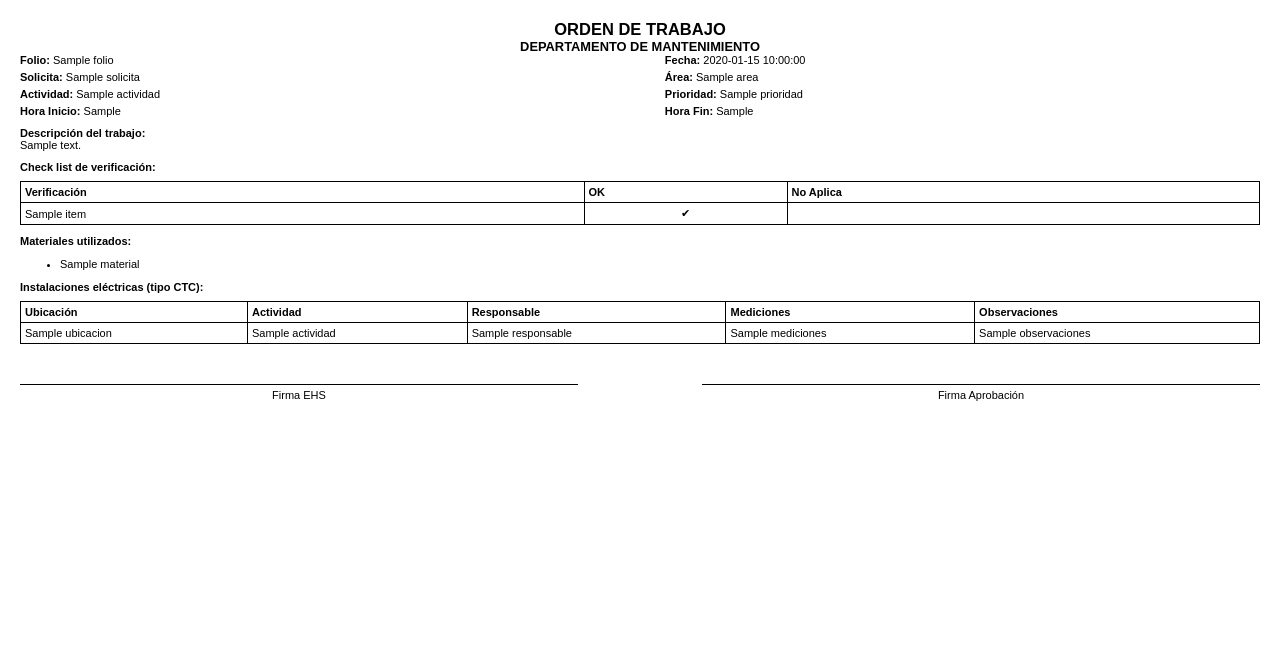
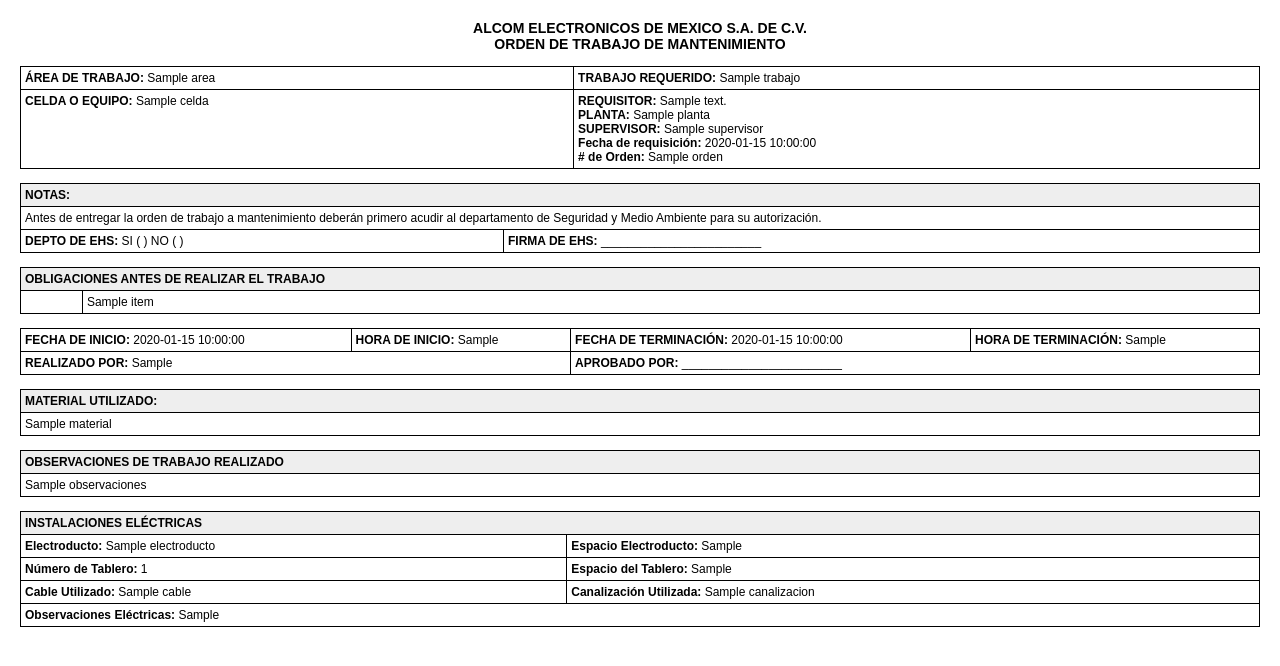
Before and after one commit to tenorio3g/Ordenes, a Flask app: template templates/pdf_template.html in a window 1280 px wide. Shown: the top 666 px of the page. Run offline with Flask 3, Linux system fonts and the light colour scheme; the template is opened without the code that fills it: most values are stand-ins (such as "Sample title", 1, 10 or a date in 2020).

Commit message:
Update pdf_template.html

```diff
--- a/templates/pdf_template.html
+++ b/templates/pdf_template.html
@@ -2,139 +2,164 @@
 <html lang="es">
 <head>
   <meta charset="UTF-8">
-    <title>Orden de Trabajo</title>
+  <title>Orden de Trabajo de Mantenimiento</title>
   <style>
+      @page {
+    size: 11in 8.5in;
+  }
   body {
     font-family: Arial, sans-serif;
-            font-size: 11px;
+    font-size: 12px;
     margin: 20px;
   }
-        h2, h3 {
-            text-align: center;
-            margin: 0;
+
+    body {
+      font-family: Arial, sans-serif;
+      font-size: 12px;
+      margin: 20px;
     }
-        .section {
-            margin-bottom: 10px;
-        }
-        .field-row {
-            display: flex;
-            justify-content: space-between;
-            margin-bottom: 5px;
-        }
-        .field {
-            width: 48%;
-        }
-        label {
-            font-weight: bold;
-        }
+
     table {
       width: 100%;
       border-collapse: collapse;
-            margin-top: 8px;
     }
-        th, td {
+
+    td, th {
       border: 1px solid #000;
       padding: 4px;
-            text-align: left;
+      vertical-align: top;
     }
-        .checkbox-cell {
+
+    .no-border {
+      border: none;
+    }
+
+    .center {
       text-align: center;
     }
-        .signature-section {
-            display: flex;
-            justify-content: space-between;
-            margin-top: 40px;
+
+    .checkbox {
+      font-family: DejaVu Sans, sans-serif;
     }
-        .signature {
-            width: 45%;
-            text-align: center;
-            border-top: 1px solid #000;
-            padding-top: 4px;
+
+    .section-title {
+      font-weight: bold;
+      background: #eee;
+      text-align: left;
     }
   </style>
 </head>
 <body>
 
-    <h2>ORDEN DE TRABAJO</h2>
-    <h3>DEPARTAMENTO DE MANTENIMIENTO</h3>
+  <h3 class="center">ALCOM ELECTRONICOS DE MEXICO S.A. DE C.V.<br>ORDEN DE TRABAJO DE MANTENIMIENTO</h3>
 
-    <div class="section">
-        <div class="field-row">
-            <div class="field"><label>Folio:</label> {{ data.folio }}</div>
-            <div class="field"><label>Fecha:</label> {{ data.fecha }}</div>
-        </div>
-        <div class="field-row">
-            <div class="field"><label>Solicita:</label> {{ data.solicita }}</div>
-            <div class="field"><label>Área:</label> {{ data.area }}</div>
-        </div>
-        <div class="field-row">
-            <div class="field"><label>Actividad:</label> {{ data.actividad }}</div>
-            <div class="field"><label>Prioridad:</label> {{ data.prioridad }}</div>
-        </div>
-        <div class="field-row">
-            <div class="field"><label>Hora Inicio:</label> {{ data.hora_inicio }}</div>
-            <div class="field"><label>Hora Fin:</label> {{ data.hora_fin }}</div>
-        </div>
-    </div>
-
-    <div class="section">
-        <label>Descripción del trabajo:</label>
-        <div>{{ data.descripcion }}</div>
-    </div>
-
-    <div class="section">
-        <label>Check list de verificación:</label>
   <table>
     <tr>
-                <th>Verificación</th>
-                <th>OK</th>
-                <th>No Aplica</th>
+      <td><strong>ÁREA DE TRABAJO:</strong> {{ orden.area }}</td>
+      <td><strong>TRABAJO REQUERIDO:</strong> {{ orden.trabajo }}</td>
     </tr>
-            {% for item in data.checklist %}
     <tr>
-                <td>{{ item.nombre }}</td>
-                <td class="checkbox-cell">{% if item.estado == 'ok' %}✔{% endif %}</td>
-                <td class="checkbox-cell">{% if item.estado == 'na' %}✔{% endif %}</td>
+      <td><strong>CELDA O EQUIPO:</strong> {{ orden.celda }}</td>
+      <td>
+        <strong>REQUISITOR:</strong> {{ orden.requisitor }}<br>
+        <strong>PLANTA:</strong> {{ orden.planta }}<br>
+        <strong>SUPERVISOR:</strong> {{ orden.supervisor }}<br>
+        <strong>Fecha de requisición:</strong> {{ orden.fecha_requisicion }}<br>
+        <strong># de Orden:</strong> {{ orden.orden }}
+      </td>
+    </tr>
+  </table>
+
+  <br>
+
+  <table>
+    <tr>
+      <td class="section-title" colspan="2">NOTAS:</td>
+    </tr>
+    <tr>
+      <td colspan="2">
+        Antes de entregar la orden de trabajo a mantenimiento deberán primero acudir al departamento de Seguridad y Medio Ambiente para su autorización.
+      </td>
+    </tr>
+    <tr>
+      <td><strong>DEPTO DE EHS:</strong> SI ( ) NO ( )</td>
+      <td><strong>FIRMA DE EHS:</strong> ________________________</td>
+    </tr>
+  </table>
+
+  <br>
+
+  <table>
+    <tr>
+      <td class="section-title" colspan="3">OBLIGACIONES ANTES DE REALIZAR EL TRABAJO</td>
+    </tr>
+    {% for item in checklist %}
+    <tr>
+      <td style="width: 5%;">{% if item in orden.check %}✓{% else %} {% endif %}</td>
+      <td style="width: 95%;" colspan="2">{{ item }}</td>
     </tr>
     {% endfor %}
   </table>
-    </div>
 
-    <div class="section">
-        <label>Materiales utilizados:</label>
-        <ul>
-            {% for material in data.materiales %}
-                <li>{{ material }}</li>
-            {% endfor %}
-        </ul>
-    </div>
+  <br>
 
-    <div class="section">
-        <label>Instalaciones eléctricas (tipo CTC):</label>
   <table>
     <tr>
-                <th>Ubicación</th>
-                <th>Actividad</th>
-                <th>Responsable</th>
-                <th>Mediciones</th>
-                <th>Observaciones</th>
+      <td><strong>FECHA DE INICIO:</strong> {{ orden.fecha_inicio }}</td>
+      <td><strong>HORA DE INICIO:</strong> {{ orden.hora_inicio }}</td>
+      <td><strong>FECHA DE TERMINACIÓN:</strong> {{ orden.fecha_fin }}</td>
+      <td><strong>HORA DE TERMINACIÓN:</strong> {{ orden.hora_fin }}</td>
     </tr>
-            {% for fila in data.ctc %}
     <tr>
-                <td>{{ fila.ubicacion }}</td>
-                <td>{{ fila.actividad }}</td>
-                <td>{{ fila.responsable }}</td>
-                <td>{{ fila.mediciones }}</td>
-                <td>{{ fila.observaciones }}</td>
+      <td colspan="2"><strong>REALIZADO POR:</strong> {{ orden.realizado_por }}</td>
+      <td colspan="2"><strong>APROBADO POR:</strong> ________________________</td>
     </tr>
-            {% endfor %}
   </table>
-    </div>
 
-    <div class="signature-section">
-        <div class="signature">Firma EHS</div>
-        <div class="signature">Firma Aprobación</div>
-    </div>
+  <br>
+
+  <table>
+    <tr>
+      <td class="section-title">MATERIAL UTILIZADO:</td>
+    </tr>
+    <tr>
+      <td>{{ orden.material }}</td>
+    </tr>
+  </table>
+
+  <br>
+
+  <table>
+    <tr>
+      <td class="section-title">OBSERVACIONES DE TRABAJO REALIZADO</td>
+    </tr>
+    <tr>
+      <td>{{ orden.observaciones }}</td>
+    </tr>
+  </table>
+
+  <br>
+
+  <table>
+    <tr>
+      <td class="section-title" colspan="2">INSTALACIONES ELÉCTRICAS</td>
+    </tr>
+    <tr>
+      <td><strong>Electroducto:</strong> {{ orden.electroducto }}</td>
+      <td><strong>Espacio Electroducto:</strong> {{ orden.espacio_electroducto }}</td>
+    </tr>
+    <tr>
+      <td><strong>Número de Tablero:</strong> {{ orden.num_tablero }}</td>
+      <td><strong>Espacio del Tablero:</strong> {{ orden.espacio_tablero }}</td>
+    </tr>
+    <tr>
+      <td><strong>Cable Utilizado:</strong> {{ orden.cable }}</td>
+      <td><strong>Canalización Utilizada:</strong> {{ orden.canalizacion }}</td>
+    </tr>
+    <tr>
+      <td colspan="2"><strong>Observaciones Eléctricas:</strong> {{ orden.obs_electrica }}</td>
+    </tr>
+  </table>
 
 </body>
 </html>
```
Lines whose indentation alone changed are shown as unchanged.
